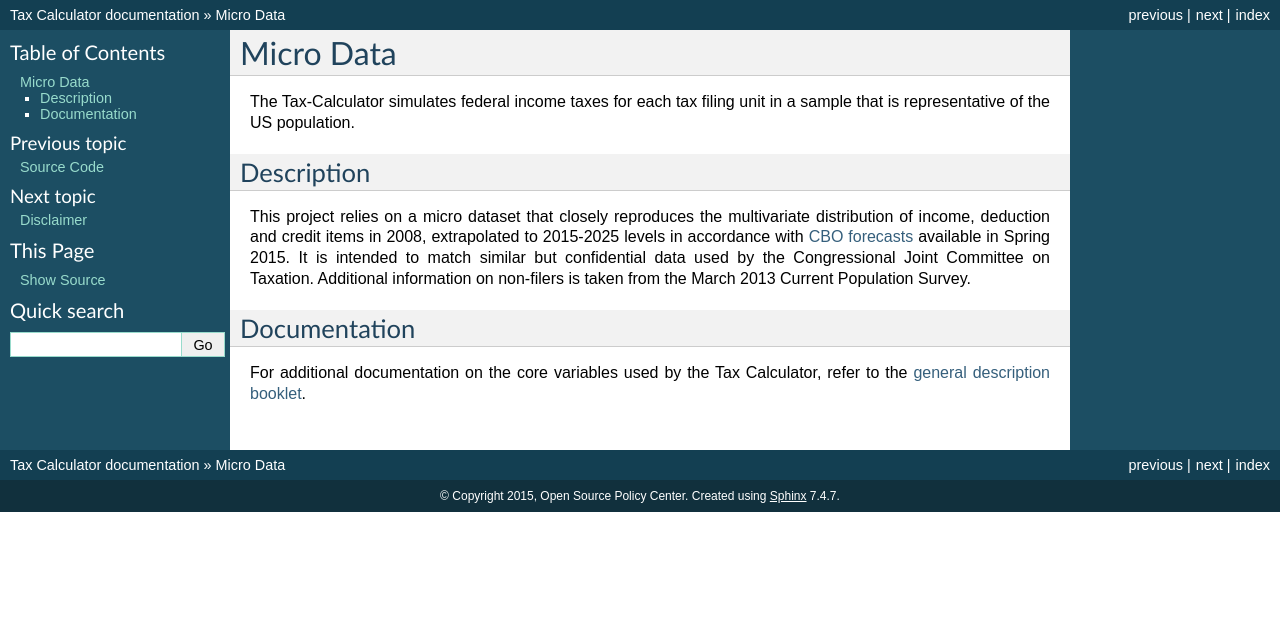
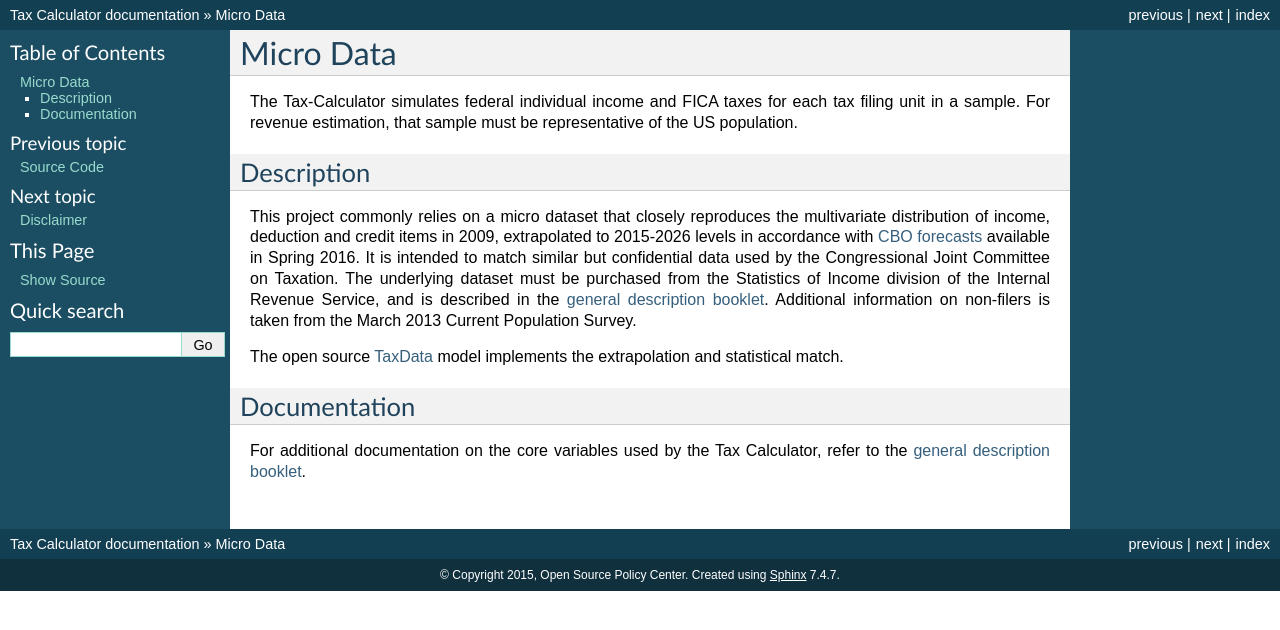
Before and after one commit to PSLmodels/Tax-Calculator, a Sphinx documentation site: the page built from docs/source/data.rst, in a window 1280 px wide. Shown: the top 630 px of the page. Built offline with Sphinx 7.4.7, drawn with Linux system fonts in a browser that asks for light colours; formulas are drawn with MathJax 3; the version number could not be read and is left out.

Commit message:
data.rst

```diff
--- a/docs/source/data.rst
+++ b/docs/source/data.rst
@@ -1,19 +1,29 @@
 Micro Data
 ==========
 
-The Tax-Calculator simulates federal income taxes for each tax filing
-unit in a sample that is representative of the US population.
+The Tax-Calculator simulates federal individual income and FICA
+taxes for each tax filing unit in a sample. For revenue
+estimation, that sample must be representative of the US
+population.
 
 Description
 -----------
 
-This project relies on a micro dataset that closely reproduces the
-multivariate distribution of income, deduction and credit items in
-2008, extrapolated to 2015-2025 levels in accordance with `CBO
-forecasts`_ available in Spring 2015. It is intended to match similar
+This project commonly relies on a micro dataset that closely reproduces
+the multivariate distribution of income, deduction and credit items in
+2009, extrapolated to 2015-2026 levels in accordance with
+`CBO forecasts`_ available in Spring 2016. It is intended to match similar
 but confidential data used by the Congressional Joint Committee on
-Taxation. Additional information on non-filers is taken from the March
-2013 Current Population Survey.
+Taxation. The underlying dataset must be purchased from the Statistics
+of Income division of the Internal Revenue Service, and is described
+in the `general description booklet`_. Additional
+information on non-filers is taken from the March 2013 Current
+Population Survey.
+
+The open source `TaxData`_ model implements the extrapolation and statistical
+match.
+
+
 
 Documentation
 -------------
@@ -22,5 +32,6 @@ For additional documentation on the core variables used by the Tax
 Calculator, refer to the `general description booklet`_.
 
 
-.. _`CBO forecasts`: https://www.cbo.gov/publication/45066
-.. _`general description booklet`: http://users.nber.org/~taxsim/gdb/gdb08.pdf
+.. _`CBO forecasts`: https://www.cbo.gov/publication/51129
+.. _`general description booklet`: http://users.nber.org/~taxsim/gdb/gdb09.pdf
+.. _`TaxData`: http://www.github.com/open-source-economics/taxdata
```
